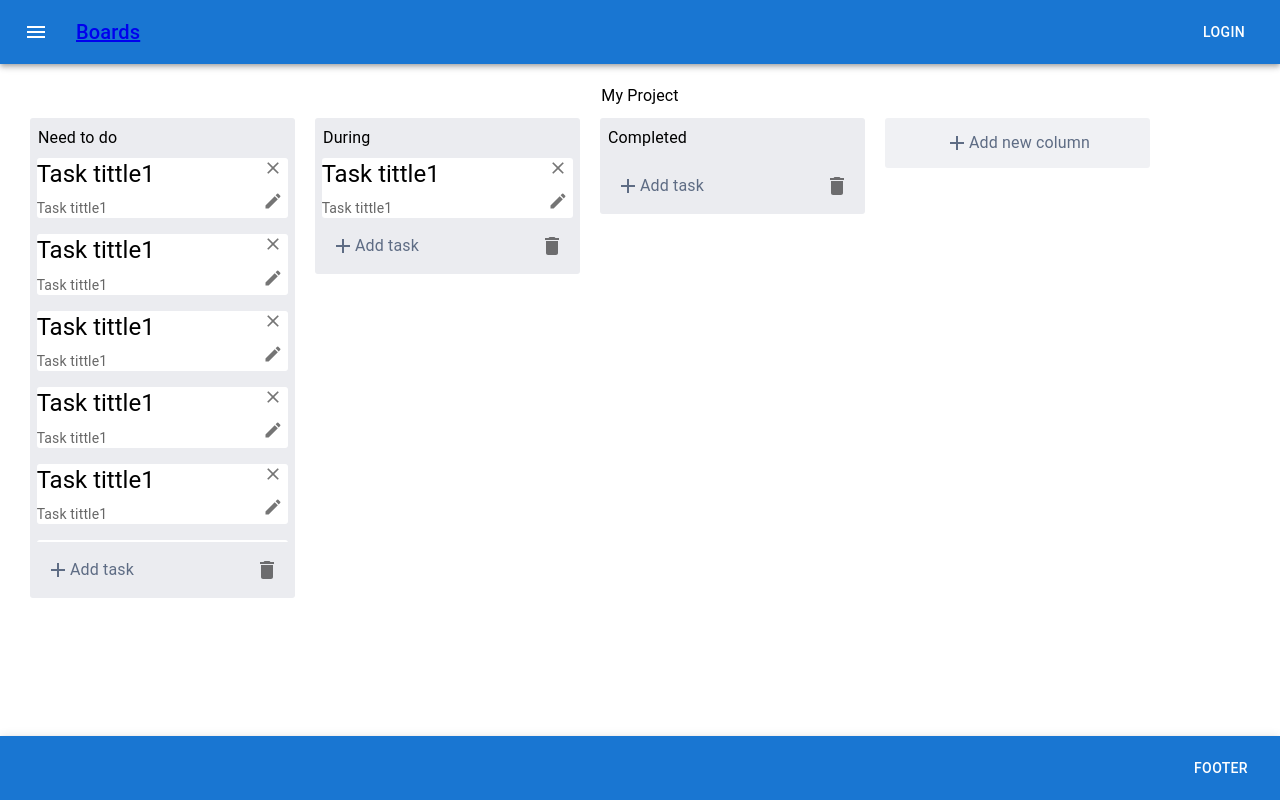
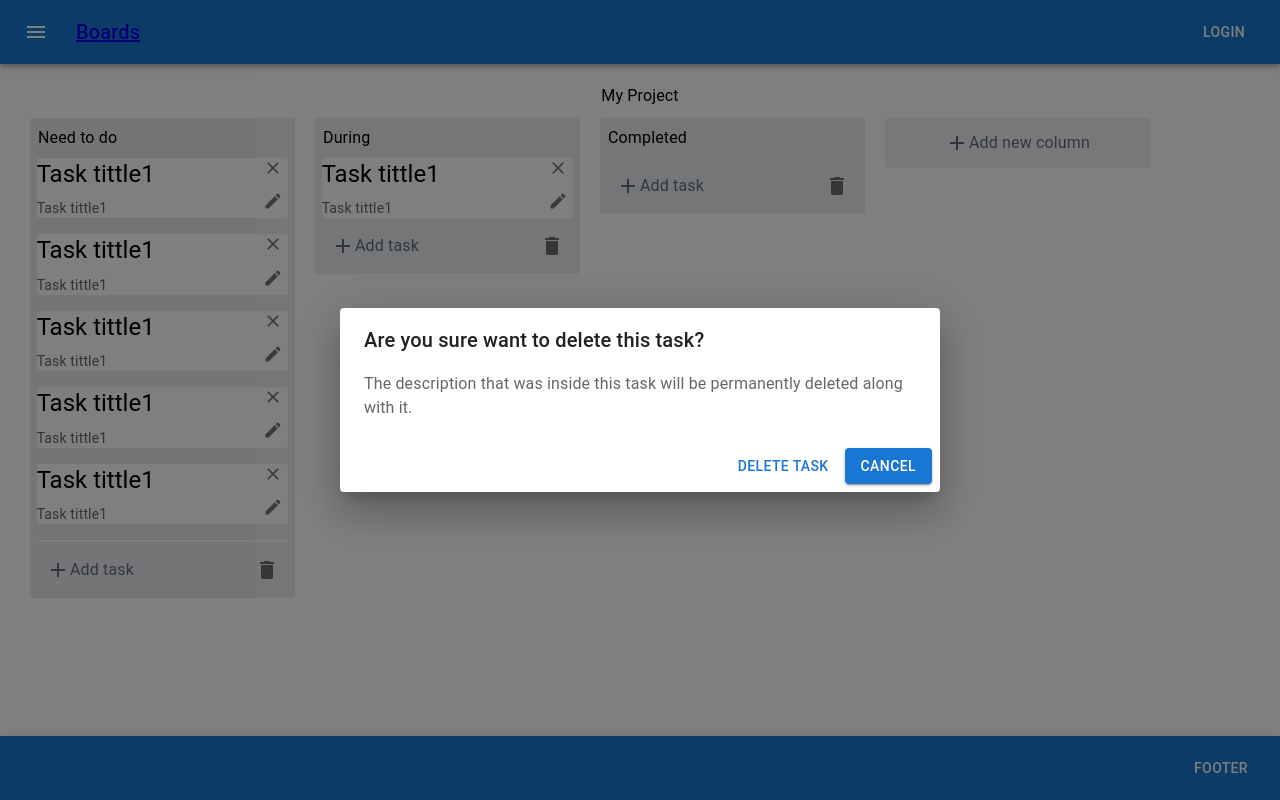
Before and after one commit to ArkhipovAnatoly/project-managment-app, a React (Create React App) app: page / in a window 1280 px wide. Both pictures are taken after a click on the element 273 px from the left and 170 px from the top of the page. Built offline with nearby package versions, Linux system fonts and the light colour scheme.

Commit message:
add: function delete task

```diff
--- a/src/app/reducers/useSliceBoardsPage.tsx
+++ b/src/app/reducers/useSliceBoardsPage.tsx
@@ -26,7 +26,7 @@ interface AddNewTask {
   taskOption?: string;
 }
 
-interface changeTask {
+interface ChangeTask {
   indexColumn: string;
   indexTask: string;
   taskTittle?: string;
@@ -104,12 +104,25 @@ export const useSliceBoardsPage = createSlice({
   name: 'BoardsPage',
   initialState,
   reducers: {
+    changeIndexOfCurrentColumn: (state, action: PayloadAction<string>) => {
+      state.indexOfCurrentColumn = action.payload;
+    },
+
+    changeIndexOfCurrentTask: (state, action: PayloadAction<string>) => {
+      state.indexOfCurrentTask = action.payload;
+    },
+
     addNewColumn: (state, action: PayloadAction<string>) => {
       const emptyColumn = {
         tittle: action.payload,
         tasks: [],
       };
       state.dataBoardsPage.push(emptyColumn);
+    },
+
+    deleteColumn: (state, action: PayloadAction<number>) => {
+      const deleteOneElement = 1;
+      state.dataBoardsPage.splice(action.payload, deleteOneElement);
     },
 
     addNewTask: (state, action: PayloadAction<AddNewTask>) => {
@@ -120,7 +133,14 @@ export const useSliceBoardsPage = createSlice({
       state.dataBoardsPage[Number(action.payload.index)].tasks?.push(task);
     },
 
-    changeTask: (state, action: PayloadAction<changeTask>) => {
+    deleteTask: (state, action: PayloadAction<ChangeTask>) => {
+      const deleteOneElement = 1;
+      const indexForColumn = Number(action.payload.indexColumn);
+      const indexForTask = Number(action.payload.indexTask);
+      state.dataBoardsPage[indexForColumn].tasks?.splice(indexForTask, deleteOneElement);
+    },
+
+    changeTask: (state, action: PayloadAction<ChangeTask>) => {
       const changedTask = {
         taskTittle: action.payload.taskTittle,
         taskOption: action.payload.taskOption,
@@ -135,14 +155,6 @@ export const useSliceBoardsPage = createSlice({
       );
     },
 
-    changeIndexOfCurrentColumn: (state, action: PayloadAction<string>) => {
-      state.indexOfCurrentColumn = action.payload;
-    },
-
-    changeIndexOfCurrentTask: (state, action: PayloadAction<string>) => {
-      state.indexOfCurrentTask = action.payload;
-    },
-
     changeTitleOfCurrentTask: (state) => {
       const column = Number(state.indexOfCurrentColumn);
       const task = Number(state.indexOfCurrentTask);
@@ -151,11 +163,6 @@ export const useSliceBoardsPage = createSlice({
         allTasksOfThisColumn !== undefined ? allTasksOfThisColumn[task].taskTittle : '';
       state.DescriptionOfCurrentTask =
         allTasksOfThisColumn !== undefined ? allTasksOfThisColumn[task].taskOption : '';
-    },
-
-    deleteColumn: (state, action: PayloadAction<number>) => {
-      const deleteOneElement = 1;
-      state.dataBoardsPage.splice(action.payload, deleteOneElement);
     },
 
     openModalWindow: (state, action: PayloadAction<boolean>) => {
--- a/src/pages/BoardsPage/BoardColumns.tsx
+++ b/src/pages/BoardsPage/BoardColumns.tsx
@@ -159,7 +159,6 @@ function BoardColumns() {
     const nameForModalWindow = String(
       (target.closest('#buttonModal') as HTMLElement)?.dataset.modalname
     );
-    console.log(target.closest('#buttonModal') as HTMLElement);
     dispatch(reducers.openModalWindow(true));
     dispatch(reducers.addNameForModalWindow(nameForModalWindow));
 
@@ -168,6 +167,18 @@ function BoardColumns() {
         (target.closest('#buttonModal') as HTMLElement)?.dataset.columnindex
       );
       dispatch(reducers.changeIndexOfCurrentColumn(currentIndexColumn));
+    }
+
+    if (nameForModalWindow === 'deleteTask') {
+      const currentIndexColumn = String(
+        (target.closest('#buttonModal') as HTMLElement)?.dataset.columnindex
+      );
+      const currentIndexTask = String(
+        (target.closest('#buttonModal') as HTMLElement)?.dataset.taskindex
+      );
+
+      dispatch(reducers.changeIndexOfCurrentColumn(currentIndexColumn));
+      dispatch(reducers.changeIndexOfCurrentTask(currentIndexTask));
     }
 
     if (nameForModalWindow === 'editTask') {
@@ -210,7 +221,14 @@ function BoardColumns() {
                 {column.tasks?.map((tasks, indexTask) => {
                   return (
                     <Box className={classes.columnTask} key={`${tasks.taskTittle} ${indexTask}`}>
-                      <Box className={classes.deleteTask}>
+                      <Box
+                        className={classes.deleteTask}
+                        data-modalname="deleteTask"
+                        data-columnindex={indexColumn}
+                        data-taskindex={indexTask}
+                        id="buttonModal"
+                        onClick={handleModalWindow}
+                      >
                         <ClearIcon fontSize="small" color="action" />
                       </Box>
                       <Box
--- a/src/pages/BoardsPage/ModalWindow.tsx
+++ b/src/pages/BoardsPage/ModalWindow.tsx
@@ -93,6 +93,16 @@ function ModalWindow() {
     }
   };
 
+  const deleteTask = () => {
+    const deleteTaskIndex = {
+      indexColumn: indexOfCurrentColumn,
+      indexTask: indexOfCurrentTask,
+    };
+    dispatch(reducers.deleteTask(deleteTaskIndex));
+    closeModalWindow();
+    clearTextModal();
+  };
+
   const changeCurrentTask = () => {
     const newTitle = title === '' ? titleOfCurrentTask : title;
     const newDescription = description === '' ? DescriptionOfCurrentTask : description;
@@ -154,9 +164,9 @@ function ModalWindow() {
             </DialogContentText>
           </DialogContent>
           <DialogActions>
-            <Button onClick={deleteColumn}>Agree</Button>
+            <Button onClick={deleteColumn}>Delete Column</Button>
             <Button variant="contained" onClick={closeModalWindow}>
-              Disagree
+              Cancel
             </Button>
           </DialogActions>
         </Dialog>
@@ -197,6 +207,26 @@ function ModalWindow() {
             </Box>
           </Box>
         </Modal>
+      )}
+      {nameModalWindow === 'deleteTask' && (
+        <Dialog
+          open={openModalWindow}
+          onClose={closeModalWindow}
+          aria-describedby="alert-dialog-slide-description"
+        >
+          <DialogTitle>{'Are you sure want to delete this task?'}</DialogTitle>
+          <DialogContent>
+            <DialogContentText id="alert-dialog-slide-description">
+              The description that was inside this task will be permanently deleted along with it.
+            </DialogContentText>
+          </DialogContent>
+          <DialogActions>
+            <Button onClick={deleteTask}>Delete Task</Button>
+            <Button variant="contained" onClick={closeModalWindow}>
+              Cancel
+            </Button>
+          </DialogActions>
+        </Dialog>
       )}
       {nameModalWindow === 'editTask' && (
         <Modal open={openModalWindow} onClose={closeModalWindow}>
```
